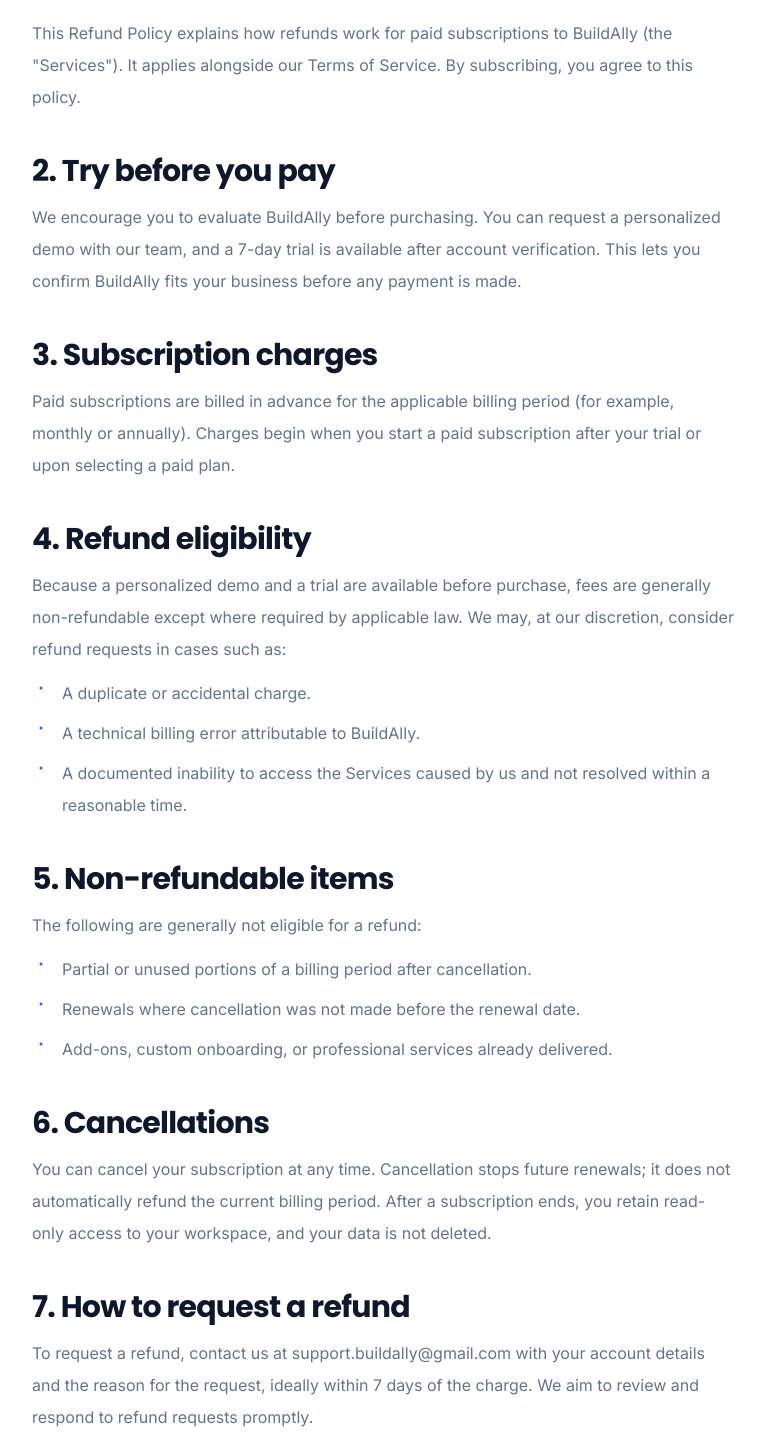
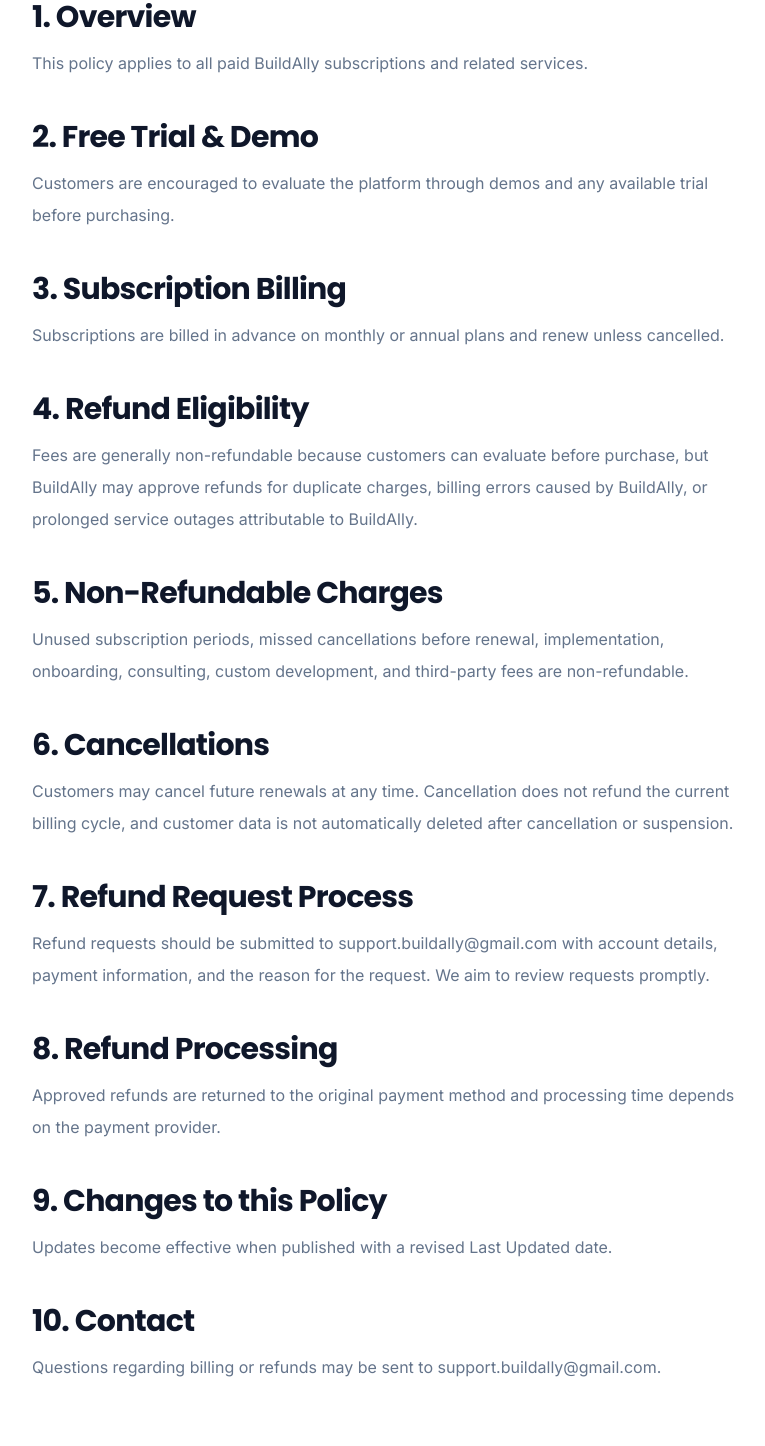
Before and after one commit to HardikKnows/buildAlly-website, a Next.js app: page /refund in a window 1280 px wide. Shown: the part 471-1917 px from the top of the page, without its empty margins (256-1021 px from the left). Built offline with nearby package versions, Linux system fonts and the light colour scheme.

Commit message:
updated delete account page

```diff
--- /dev/null
+++ b/src/app/delete-account/page.js
@@ -0,0 +1,83 @@
+import { LegalPage } from "@/components/site/LegalPage";
+
+export const metadata = {
+  title: "Delete Account",
+  description:
+    "Learn how to request deletion of your BuildAlly account and associated personal information.",
+  alternates: { canonical: "/delete-account" },
+  robots: { index: true, follow: true },
+};
+
+const SUPPORT_EMAIL = "support@buildally.in";
+
+const SECTIONS = [
+  {
+    heading: "Request Account Deletion",
+    body: [
+      "Users who wish to permanently delete their BuildAlly account may submit an account deletion request.",
+    ],
+  },
+  {
+    heading: "How to Request Deletion",
+    body: [
+      `To request account deletion, email ${SUPPORT_EMAIL} with the subject line "Account Deletion Request". Include the following details:`,
+    ],
+    list: [
+      "Registered email address",
+      "Company name",
+      "Member ID (if available)",
+    ],
+  },
+  {
+    heading: "What Will Be Deleted",
+    body: [
+      "BuildAlly will delete or anonymize personal account information including:",
+    ],
+    list: [
+      "User profile",
+      "Login credentials",
+      "Personal information",
+      "Device tokens",
+      "Notification preferences",
+    ],
+  },
+  {
+    heading: "What May Be Retained",
+    body: [
+      "Because BuildAlly is a multi-company construction management platform, some business records may be retained where necessary, including:",
+      "These records may remain available to the organization for legal, accounting, audit, contractual, or operational purposes.",
+    ],
+    list: [
+      "Project history",
+      "Expense approvals",
+      "Payment approvals",
+      "Attendance records",
+      "Site activity logs",
+      "Documents uploaded on behalf of an organization",
+    ],
+  },
+  {
+    heading: "Processing Time",
+    body: [
+      "Deletion requests are typically processed within 7 business days after identity verification.",
+    ],
+  },
+  {
+    heading: "Contact",
+    body: [
+      SUPPORT_EMAIL,
+      "If additional verification is required, the BuildAlly support team may contact the requester.",
+    ],
+  },
+];
+
+export default function DeleteAccountPage() {
+  return (
+    <LegalPage
+      title="Delete Account"
+      updated="13 July 2026"
+      intro="This page explains how BuildAlly users can request deletion of their account and associated personal information."
+      sections={SECTIONS}
+    />
+  );
+}
--- a/src/app/refund/page.js
+++ b/src/app/refund/page.js
@@ -4,7 +4,7 @@
 export const metadata = {
   title: "Refund Policy",
   description:
-    "BuildAlly's refund policy for subscriptions and trials. Template policy pending review by counsel.",
+    "BuildAlly's refund policy for subscriptions, billing, cancellations, and payment disputes.",
   alternates: { canonical: "/refund" },
   robots: { index: true, follow: true },
 };
@@ -13,68 +13,62 @@
   {
     heading: "Overview",
     body: [
-      "This Refund Policy explains how refunds work for paid subscriptions to BuildAlly (the \"Services\"). It applies alongside our Terms of Service. By subscribing, you agree to this policy.",
+      "This policy applies to all paid BuildAlly subscriptions and related services.",
     ],
   },
   {
-    heading: "Try before you pay",
+    heading: "Free Trial & Demo",
     body: [
-      "We encourage you to evaluate BuildAlly before purchasing. You can request a personalized demo with our team, and a 7-day trial is available after account verification. This lets you confirm BuildAlly fits your business before any payment is made.",
+      "Customers are encouraged to evaluate the platform through demos and any available trial before purchasing.",
     ],
   },
   {
-    heading: "Subscription charges",
+    heading: "Subscription Billing",
     body: [
-      "Paid subscriptions are billed in advance for the applicable billing period (for example, monthly or annually). Charges begin when you start a paid subscription after your trial or upon selecting a paid plan.",
+      "Subscriptions are billed in advance on monthly or annual plans and renew unless cancelled.",
     ],
   },
   {
-    heading: "Refund eligibility",
+    heading: "Refund Eligibility",
     body: [
-      "Because a personalized demo and a trial are available before purchase, fees are generally non-refundable except where required by applicable law. We may, at our discretion, consider refund requests in cases such as:",
-    ],
-    list: [
-      "A duplicate or accidental charge.",
-      "A technical billing error attributable to BuildAlly.",
-      "A documented inability to access the Services caused by us and not resolved within a reasonable time.",
+      "Fees are generally non-refundable because customers can evaluate before purchase, but BuildAlly may approve refunds for duplicate charges, billing errors caused by BuildAlly, or prolonged service outages attributable to BuildAlly.",
     ],
   },
   {
-    heading: "Non-refundable items",
-    body: ["The following are generally not eligible for a refund:"],
-    list: [
-      "Partial or unused portions of a billing period after cancellation.",
-      "Renewals where cancellation was not made before the renewal date.",
-      "Add-ons, custom onboarding, or professional services already delivered.",
+    heading: "Non-Refundable Charges",
+    body: [
+      "Unused subscription periods, missed cancellations before renewal, implementation, onboarding, consulting, custom development, and third-party fees are non-refundable.",
     ],
   },
   {
     heading: "Cancellations",
     body: [
-      "You can cancel your subscription at any time. Cancellation stops future renewals; it does not automatically refund the current billing period. After a subscription ends, you retain read-only access to your workspace, and your data is not deleted.",
+      "Customers may cancel future renewals at any time. Cancellation does not refund the current billing cycle, and customer data is not automatically deleted after cancellation or suspension.",
     ],
   },
   {
-    heading: "How to request a refund",
+    heading: "Refund Request Process",
     body: [
-      `To request a refund, contact us at ${CONTACT.support} with your account details and the reason for the request, ideally within 7 days of the charge. We aim to review and respond to refund requests promptly.`,
+      `Refund requests should be submitted to ${CONTACT.support} with account details, payment information, and the reason for the request. We aim to review requests promptly.`,
     ],
   },
   {
-    heading: "Processing",
+    heading: "Refund Processing",
     body: [
-      "Approved refunds are issued to the original payment method. The time for the refund to appear depends on your payment provider.",
+      "Approved refunds are returned to the original payment method and processing time depends on the payment provider.",
     ],
   },
   {
-    heading: "Changes to this policy",
+    heading: "Changes to this Policy",
     body: [
-      "We may update this Refund Policy from time to time. We will post the updated version with a revised \"Last updated\" date.",
+      "Updates become effective when published with a revised Last Updated date.",
     ],
   },
   {
     heading: "Contact",
-    body: [`Questions about refunds? Contact us at ${CONTACT.support}.`],
+    body: [
+      `Questions regarding billing or refunds may be sent to ${CONTACT.support}.`,
+    ],
   },
 ];
 
@@ -82,8 +76,8 @@
   return (
     <LegalPage
       title="Refund Policy"
-      updated="17 June 2026"
-      intro="How refunds work for BuildAlly subscriptions and trials."
+      updated="13 July 2026"
+      intro="This Refund Policy explains how subscription billing, cancellations, and refund requests are handled for BuildAlly services."
       sections={SECTIONS}
     />
   );
```
